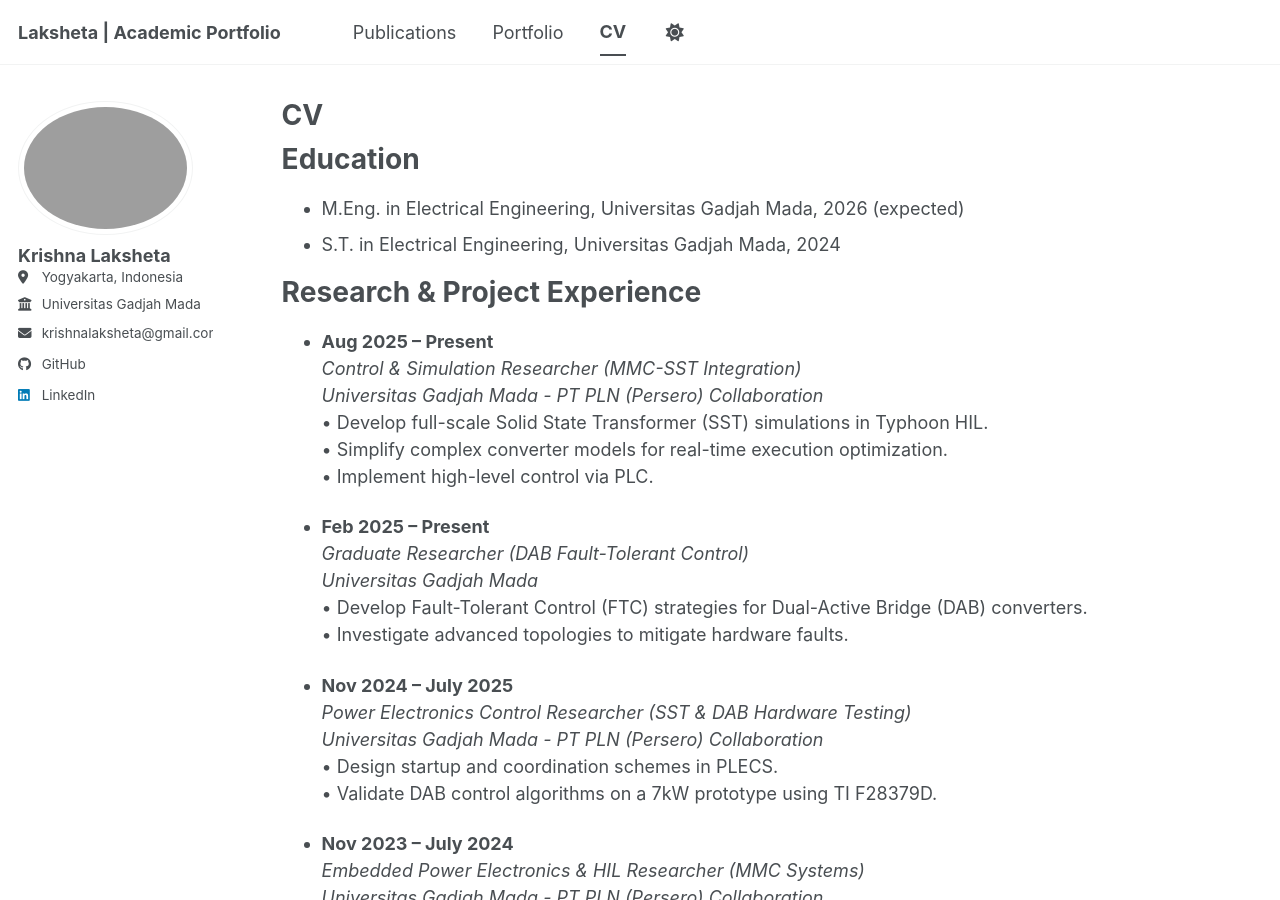
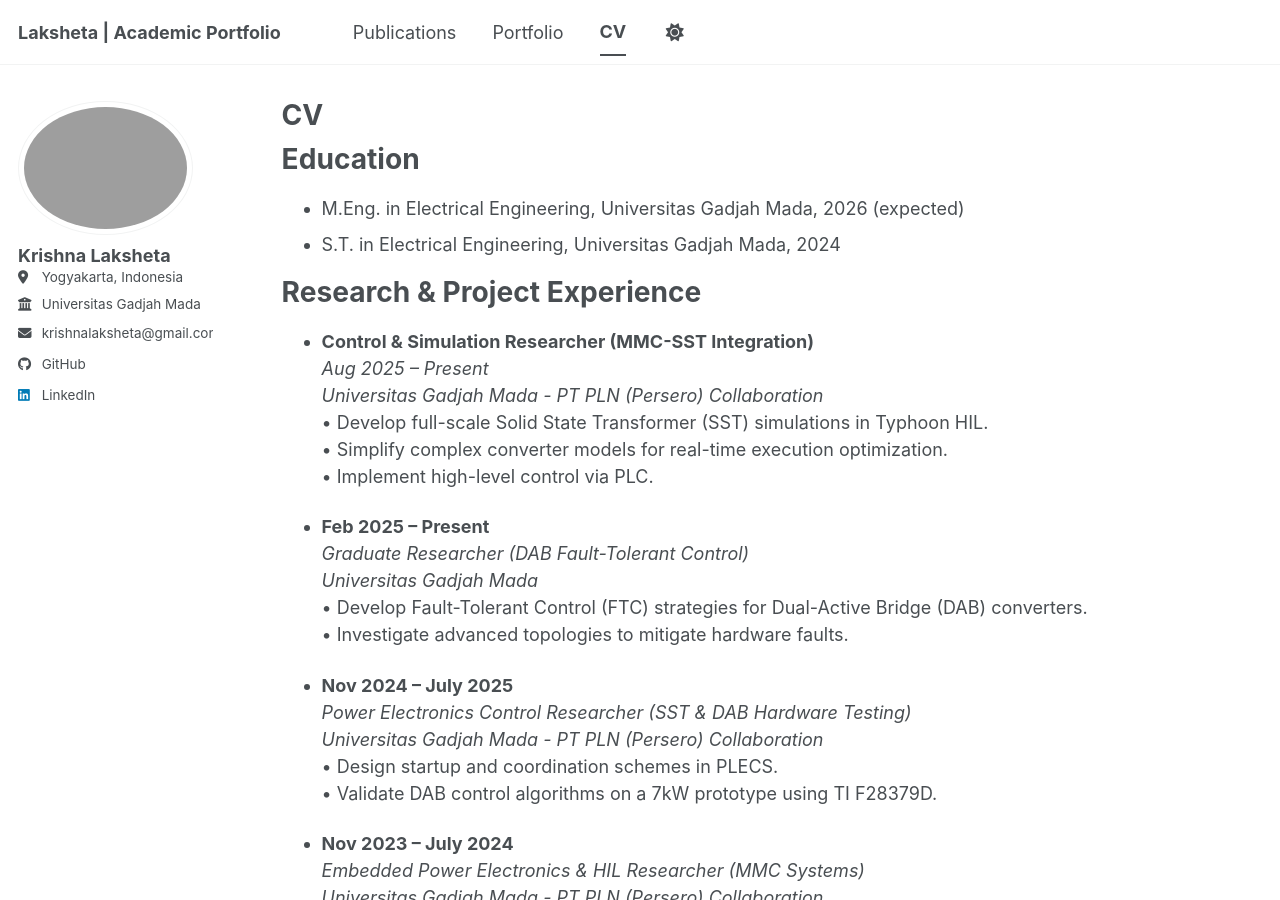
Before and after one commit to laksheta/laksheta.github.io, a Jekyll site: the page built from _pages/cv.md, in a window 1280 px wide and 900 px high. Built offline with Jekyll 4.4.1, drawn with Linux system fonts in a browser that asks for light colours; a script bundle is joined from its source files by our own code; library files that are not in the unit come from our copies.

Commit message:
cv: adjust writing

```diff
--- a/_pages/cv.md
+++ b/_pages/cv.md
@@ -34,7 +34,7 @@ Education
 Research & Project Experience
 ======
 
-* **Aug 2025 – Present**<br>*Control & Simulation Researcher (MMC-SST Integration)*<br>*Universitas Gadjah Mada - PT PLN (Persero) Collaboration*<br>• Develop full-scale Solid State Transformer (SST) simulations in Typhoon HIL.<br>• Simplify complex converter models for real-time execution optimization.<br>• Implement high-level control via PLC.
+* **Control & Simulation Researcher (MMC-SST Integration)**<br> *Aug 2025 – Present*<br>*Universitas Gadjah Mada - PT PLN (Persero) Collaboration*<br>• Develop full-scale Solid State Transformer (SST) simulations in Typhoon HIL.<br>• Simplify complex converter models for real-time execution optimization.<br>• Implement high-level control via PLC.
 
 * **Feb 2025 – Present**<br>*Graduate Researcher (DAB Fault-Tolerant Control)*<br>*Universitas Gadjah Mada*<br>• Develop Fault-Tolerant Control (FTC) strategies for Dual-Active Bridge (DAB) converters.<br>• Investigate advanced topologies to mitigate hardware faults.
 
```
